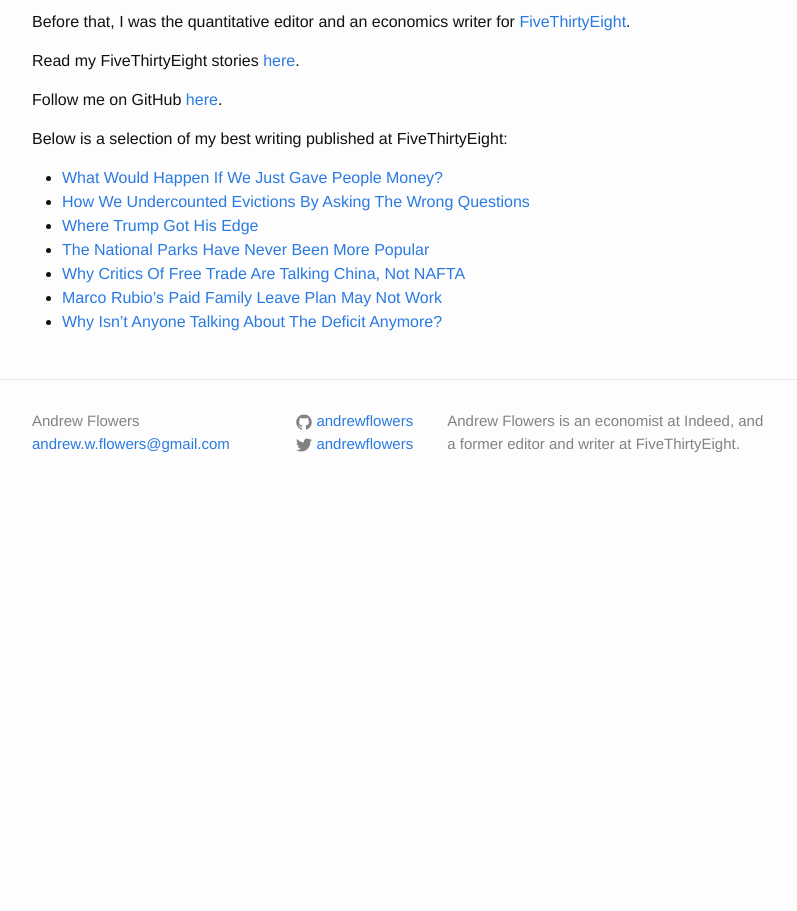
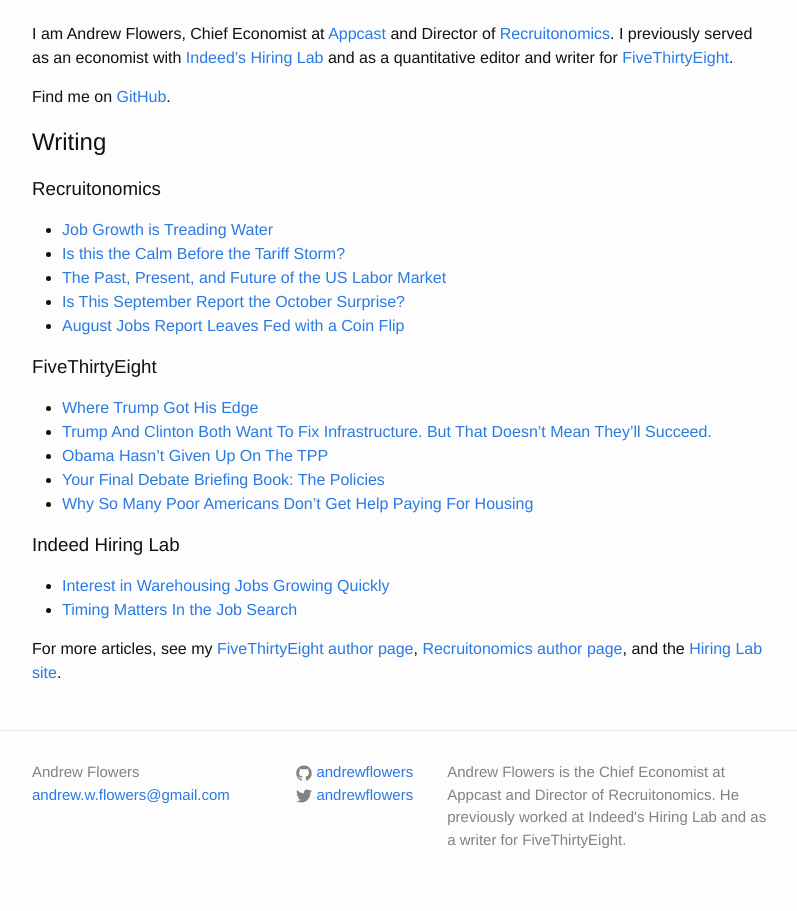
Before and after one commit to andrewflowers/andrewflowers.github.io, a Jekyll site: the page built from index.md, in a window 1280 px wide. Shown: the part 436-1347 px from the top of the page, without its empty margins (238-1035 px from the left). Built offline with Jekyll 4.4.1, drawn with Linux system fonts in a browser that asks for light colours; before the commit the page ends 951 px from its top, so only the background shows below that; some of the changed text lies outside the part shown.

Commit message:
Update site content

```diff
--- a/_config.yml
+++ b/_config.yml
@@ -8,7 +8,7 @@
 # Site settings
 title: Andrew Flowers
 email: andrew.w.flowers@gmail.com
-description: Andrew Flowers is an economist at Indeed, and a former editor and writer at FiveThirtyEight.
+description: Andrew Flowers is the Chief Economist at Appcast and Director of Recruitonomics. He previously worked at Indeed's Hiring Lab and as a writer for FiveThirtyEight.
 # this means to ignore newlines until "baseurl:"
 
 baseurl: "" # the subpath of your site, e.g. /blog
--- a/index.md
+++ b/index.md
@@ -2,22 +2,32 @@
 layout: default
 ---
 
-![](./assets/arms-crossed-large.jpg)
+![Andrew Flowers](./assets/ANDREWFLOWERS_fivethirtyeight_headshot.jpeg)
 
-Hello, my name is Andrew Flowers. I'm an economist at [Indeed](https://www.indeed.com/), the world's #1 job site.
+## About
 
-Before that, I was the quantitative editor and an economics writer for [FiveThirtyEight](http://fivethirtyeight.com).
+I am Andrew Flowers, Chief Economist at [Appcast](https://www.appcast.io) and Director of [Recruitonomics](https://recruitonomics.com). I previously served as an economist with [Indeed's Hiring Lab](https://www.hiringlab.org) and as a quantitative editor and writer for [FiveThirtyEight](https://fivethirtyeight.com).
 
-Read my FiveThirtyEight stories [here](http://fivethirtyeight.com/contributors/andrew-flowers/).
+Find me on [GitHub](https://github.com/andrewflowers).
 
-Follow me on GitHub [here](http://github.com/andrewflowers).
+## Writing
 
-Below is a selection of my best writing published at FiveThirtyEight:
+### Recruitonomics
+- [Job Growth is Treading Water ](https://recruitonomics.com/job-growth-is-treading-water/)
+- [Is this the Calm Before the Tariff Storm? ](https://recruitonomics.com/is-this-the-calm-before-the-tariff-storm/)
+- [The Past, Present, and Future of the US Labor Market](https://recruitonomics.com/the-past-present-and-future-of-the-us-labor-market/)
+- [Is This September Report the October Surprise? ](https://recruitonomics.com/is-the-september-report-the-october-surprise/)
+- [August Jobs Report Leaves Fed with a Coin Flip ](https://recruitonomics.com/august-jobs-report-leaves-fed-with-a-coin-flip/)
 
-* [What Would Happen If We Just Gave People Money?](http://fivethirtyeight.com/features/universal-basic-income/)
-* [How We Undercounted Evictions By Asking The Wrong Questions](https://fivethirtyeight.com/features/how-we-undercounted-evictions-by-asking-the-wrong-questions/)
-* [Where Trump Got His Edge](http://fivethirtyeight.com/features/where-trump-got-his-edge/)
-* [The National Parks Have Never Been More Popular](http://fivethirtyeight.com/features/the-national-parks-have-never-been-more-popular/)
-* [Why Critics Of Free Trade Are Talking China, Not NAFTA](http://fivethirtyeight.com/features/why-critics-of-free-trade-are-talking-china-not-nafta/)
-* [Marco Rubio’s Paid Family Leave Plan May Not Work](http://fivethirtyeight.com/features/marco-rubios-paid-family-leave-plan-may-not-work/)
-* [Why Isn’t Anyone Talking About The Deficit Anymore?](http://fivethirtyeight.com/features/why-isnt-anyone-talking-about-the-deficit-anymore/)
+### FiveThirtyEight
+- [Where Trump Got His Edge](https://fivethirtyeight.com/features/where-trump-got-his-edge/)
+- [Trump And Clinton Both Want To Fix Infrastructure. But That Doesn&#8217;t Mean They&#8217;ll Succeed.](https://fivethirtyeight.com/features/trump-and-clinton-both-want-to-fix-infrastructure-but-that-doesnt-mean-theyll-succeed/)
+- [Obama Hasn&#8217;t Given Up On The TPP](https://fivethirtyeight.com/features/obama-hasnt-given-up-on-the-tpp/)
+- [Your Final Debate Briefing Book: The Policies](https://fivethirtyeight.com/features/your-debate-briefing-book-the-policies/)
+- [Why So Many Poor Americans Don’t Get Help Paying For Housing](https://fivethirtyeight.com/features/why-so-many-poor-americans-dont-get-help-paying-for-housing/)
+
+### Indeed Hiring Lab
+- [Interest in Warehousing Jobs Growing Quickly]( https://www.hiringlab.org/2017/12/13/warehousing-jobs-older-workers/)
+- [Timing Matters In the Job Search]( https://www.hiringlab.org/2017/06/27/timing-matters-in-the-job-search/)
+
+For more articles, see my [FiveThirtyEight author page](https://fivethirtyeight.com/contributors/andrew-flowers/), [Recruitonomics author page](https://recruitonomics.com/author/andrewflowers), and the [Hiring Lab site](https://www.hiringlab.org/?s=Andrew+Flowers).
```
Also changed, not shown: README.md.
